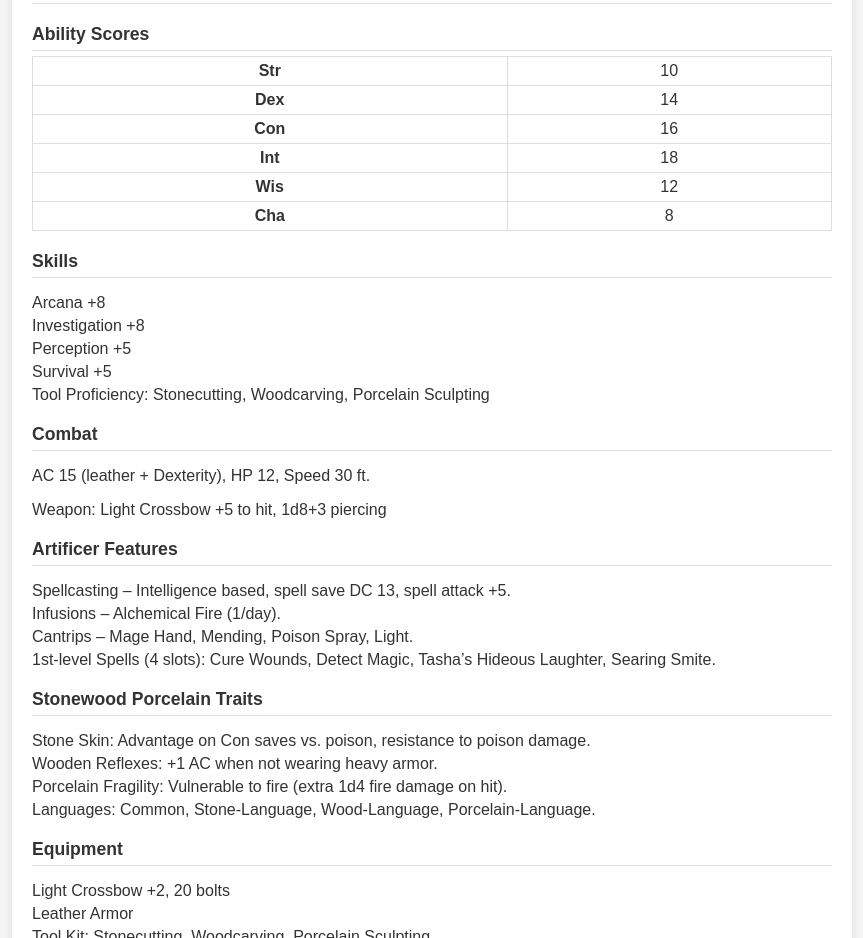
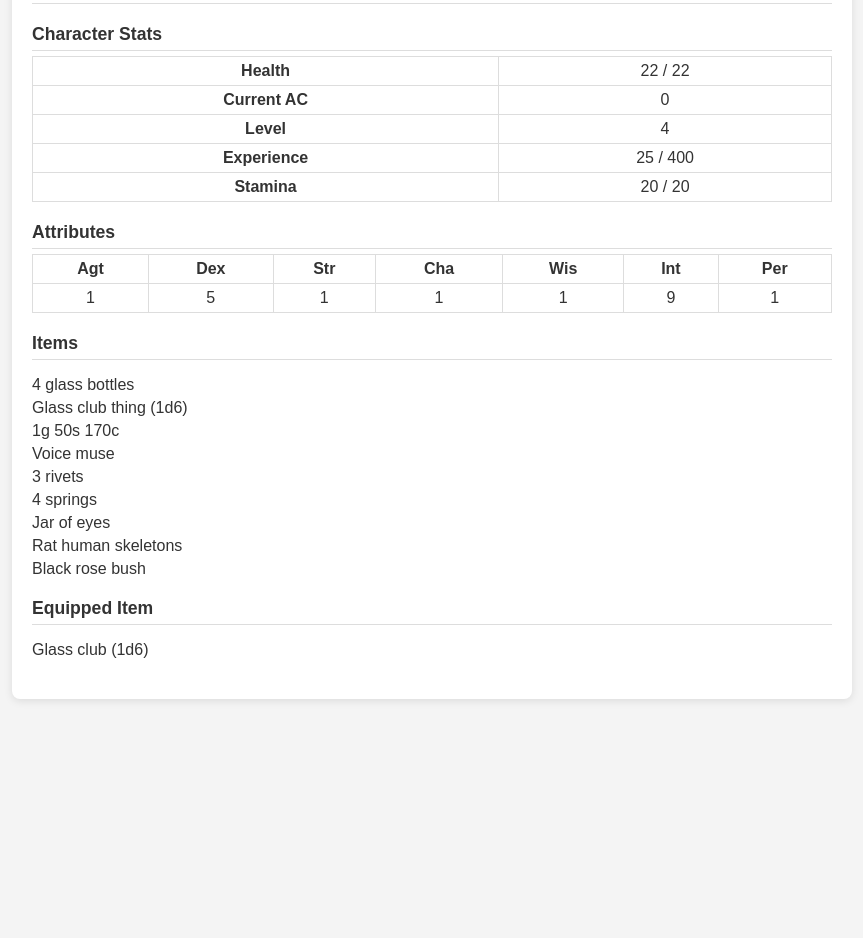
Before and after one commit to PaulMoon410/DND, a website: page index.html in a window 1280 px wide. Shown: the part 76-1014 px from the top of the page, without its empty margins (208-1071 px from the left). After the commit the page ends 800 px from the top, so only its background shows below. Drawn offline with Linux system fonts and the light colour scheme.

Commit message:
Update Dálej Úníor character sheet
Co-authored-by: Copilot <223556219+Copilot@users.noreply.github.com>

```diff
--- a/index.html
+++ b/index.html
@@ -2,79 +2,77 @@
 <html lang="en">
 <head>
   <meta charset="UTF-8">
+  <meta name="viewport" content="width=device-width, initial-scale=1">
   <title>Dálej Úníor - Character Sheet</title>
   <link rel="stylesheet" href="style.css">
 </head>
 <body>
-<div class="sheet-container">
+  <main class="sheet-container">
     <header>
       <h1>Dálej Úníor</h1>
-    <h2>Stonewood Porcelain Artificer 1</h2>
+      <h2>Level 4 Artificer · Primordial Architect</h2>
     </header>
 
     <section class="stats">
-    <h3>Ability Scores</h3>
+      <h3>Character Stats</h3>
       <table>
-      <tr><th>Str</th><td id="str">10</td></tr>
-      <tr><th>Dex</th><td id="dex">14</td></tr>
-      <tr><th>Con</th><td id="con">16</td></tr>
-      <tr><th>Int</th><td id="int">18</td></tr>
-      <tr><th>Wis</th><td id="wis">12</td></tr>
-      <tr><th>Cha</th><td id="cha">8</td></tr>
+        <tbody>
+          <tr><th scope="row">Health</th><td>22 / 22</td></tr>
+          <tr><th scope="row">Current AC</th><td>0</td></tr>
+          <tr><th scope="row">Level</th><td>4</td></tr>
+          <tr><th scope="row">Experience</th><td>25 / 400</td></tr>
+          <tr><th scope="row">Stamina</th><td>20 / 20</td></tr>
+        </tbody>
       </table>
     </section>
 
-  <section class="skills">
-    <h3>Skills</h3>
+    <section class="stats">
+      <h3>Attributes</h3>
+      <table>
+        <thead>
+          <tr>
+            <th scope="col">Agt</th>
+            <th scope="col">Dex</th>
+            <th scope="col">Str</th>
+            <th scope="col">Cha</th>
+            <th scope="col">Wis</th>
+            <th scope="col">Int</th>
+            <th scope="col">Per</th>
+          </tr>
+        </thead>
+        <tbody>
+          <tr>
+            <td>1</td>
+            <td>5</td>
+            <td>1</td>
+            <td>1</td>
+            <td>1</td>
+            <td>9</td>
+            <td>1</td>
+          </tr>
+        </tbody>
+      </table>
+    </section>
+
+    <section class="equipment">
+      <h3>Items</h3>
       <ul>
-      <li>Arcana +8</li>
-      <li>Investigation +8</li>
-      <li>Perception +5</li>
-      <li>Survival +5</li>
-      <li>Tool Proficiency: Stonecutting, Woodcarving, Porcelain Sculpting</li>
+        <li>4 glass bottles</li>
+        <li>Glass club thing (1d6)</li>
+        <li>1g 50s 170c</li>
+        <li>Voice muse</li>
+        <li>3 rivets</li>
+        <li>4 springs</li>
+        <li>Jar of eyes</li>
+        <li>Rat human skeletons</li>
+        <li>Black rose bush</li>
       </ul>
     </section>
 
     <section class="combat">
-    <h3>Combat</h3>
-    <p>AC 15 (leather + Dexterity), HP 12, Speed 30 ft.</p>
-    <p>Weapon: Light Crossbow +5 to hit, 1d8+3 piercing</p>
+      <h3>Equipped Item</h3>
+      <p>Glass club (1d6)</p>
     </section>
-
-  <section class="class-features">
-    <h3>Artificer Features</h3>
-    <ul>
-      <li>Spellcasting – Intelligence based, spell save DC 13, spell attack +5.</li>
-      <li>Infusions – Alchemical Fire (1/day).</li>
-      <li>Cantrips – Mage Hand, Mending, Poison Spray, Light.</li>
-      <li>1st-level Spells (4 slots): Cure Wounds, Detect Magic, Tasha’s Hideous Laughter, Searing Smite.</li>
-    </ul>
-  </section>
-
-  <section class="race">
-    <h3>Stonewood Porcelain Traits</h3>
-    <ul>
-      <li>Stone Skin: Advantage on Con saves vs. poison, resistance to poison damage.</li>
-      <li>Wooden Reflexes: +1 AC when not wearing heavy armor.</li>
-      <li>Porcelain Fragility: Vulnerable to fire (extra 1d4 fire damage on hit).</li>
-      <li>Languages: Common, Stone‑Language, Wood‑Language, Porcelain‑Language.</li>
-    </ul>
-  </section>
-
-  <section class="equipment">
-    <h3>Equipment</h3>
-    <ul>
-      <li>Light Crossbow +2, 20 bolts</li>
-      <li>Leather Armor</li>
-      <li>Tool Kit: Stonecutting, Woodcarving, Porcelain Sculpting</li>
-      <li>Adventuring gear: Backpack, Bedroll, Rations, etc.</li>
-    </ul>
-  </section>
-
-  <section class="personality">
-    <h3>Background</h3>
-    <p><strong>Trait:</strong> I’m always calm, no matter the situation. <strong>Ideal:</strong> Knowledge – The path to power is through understanding. <strong>Bonds:</strong> I owe my life to the master sculptor who taught me. <strong>Flaws:</strong> I’m too trusting of those who appear to be of the stone or wood line.</p>
-  </section>
-</div>
+  </main>
 </body>
 </html>
```
Also changed, not shown: character.json (+31 -59 lines). Lines whose indentation alone changed are shown as unchanged.
